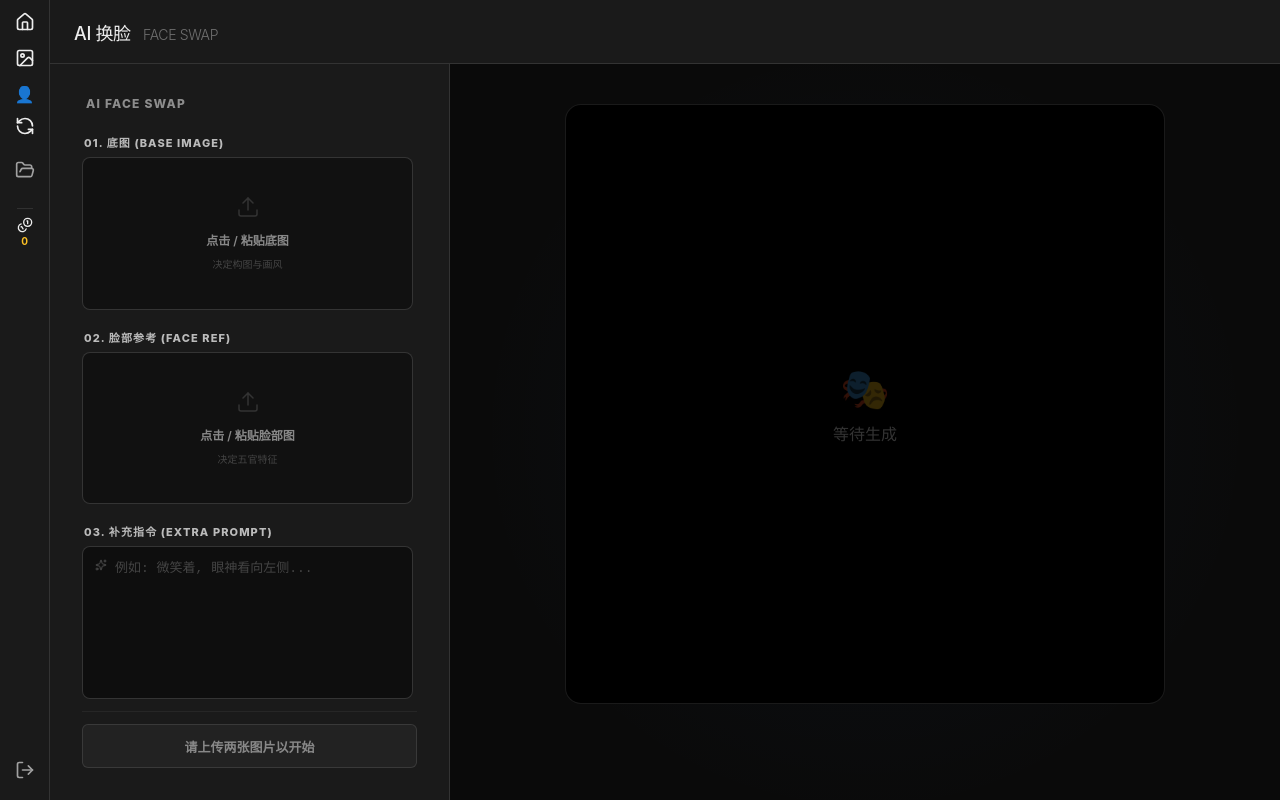
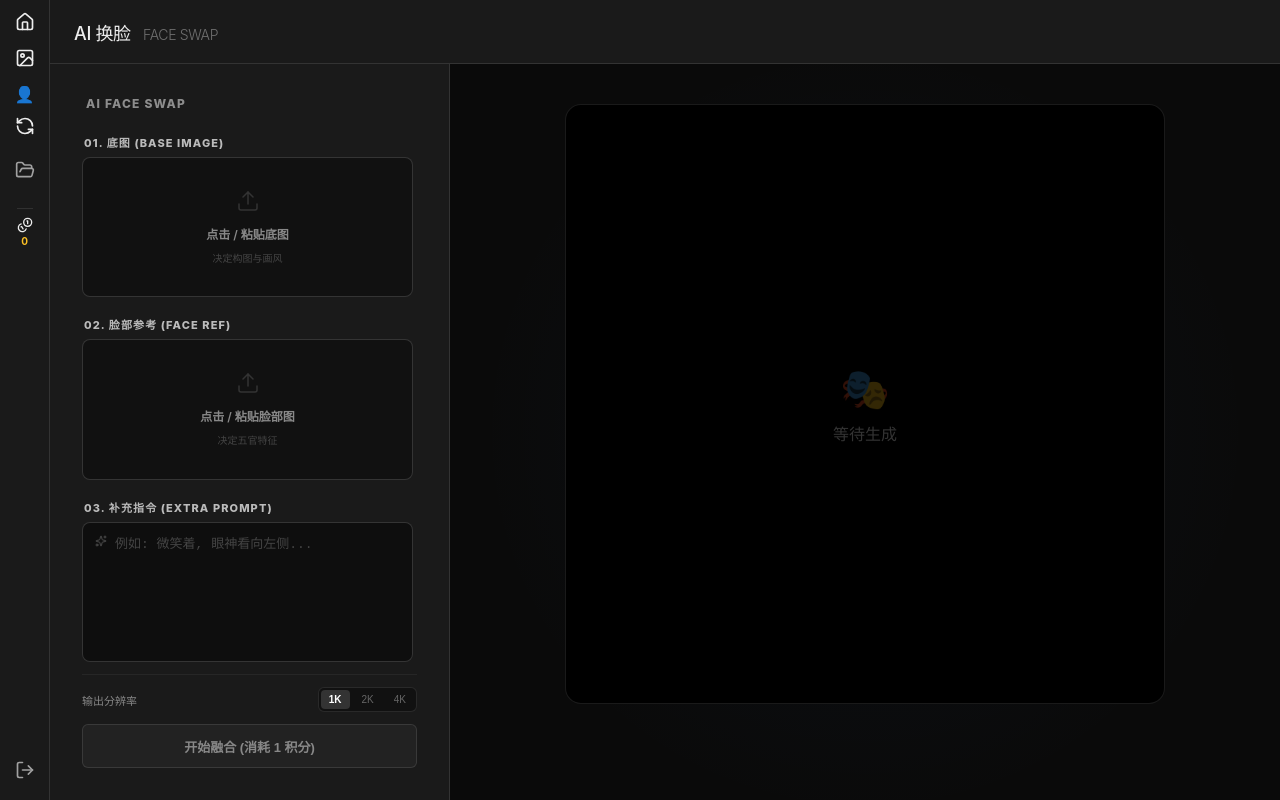
Before and after one commit to kikkbyf/vds, a Next.js app: page /faceswap in a window 1280 px wide. Built offline with nearby package versions, Linux system fonts and the light colour scheme; no server answers.

Commit message:
加了换脸的分辨率

```diff
--- a/src/app/faceswap/page.tsx
+++ b/src/app/faceswap/page.tsx
@@ -9,6 +9,7 @@ export default function FaceSwapPage() {
     const [targetImage, setTargetImage] = useState<string | null>(null);
     const [faceImage, setFaceImage] = useState<string | null>(null);
     const [extraPrompt, setExtraPrompt] = useState<string>('');
+    const [imageSize, setImageSize] = useState<string>('1K');
     const [isGenerating, setIsGenerating] = useState(false);
     const [resultImage, setResultImage] = useState<string | null>(null);
 
@@ -24,7 +25,7 @@ export default function FaceSwapPage() {
                 body: JSON.stringify({
                     prompt: `Image 1 is the TARGET IMAGE (Base Style & Composition). Image 2 is the FACE REFERENCE.\n\nACTION: Perform a high-quality ID swap / Face Swap. replace the face of the main character in Image 1 with the face features from Image 2.\n\nCRITICAL RULES:\n1. KEEP the exact art style, lighting, color palette, and background of Image 1.\n2. KEEP the pose, expression (unless specified otherwise), and body type of Image 1.\n3. BLEND the new face naturally into the existing lighting environment of Image 1.\n4. If the User provided extra instructions, apply them subtly without breaking the above rules.\n\nOutput ONLY the modified Image 1.\n\nUSER EXTRA INSTRUCTION: ${extraPrompt || "None"}`,
                     images: [targetImage, faceImage],
-                    image_size: "1K",
+                    image_size: imageSize,
                     aspect_ratio: "1:1",
                     negative_prompt: "low quality, bad anatomy, worst quality, distortion, mutation"
                 }),
@@ -58,6 +59,7 @@ export default function FaceSwapPage() {
                             targetImage={targetImage} setTargetImage={setTargetImage}
                             faceImage={faceImage} setFaceImage={setFaceImage}
                             extraPrompt={extraPrompt} setExtraPrompt={setExtraPrompt}
+                            imageSize={imageSize} setImageSize={setImageSize}
                             onGenerate={handleFaceSwap}
                             isGenerating={isGenerating}
                         />
--- a/src/components/faceswap/FaceSwapEditor.tsx
+++ b/src/components/faceswap/FaceSwapEditor.tsx
@@ -10,6 +10,8 @@ interface Props {
     setFaceImage: (img: string | null) => void;
     extraPrompt: string;
     setExtraPrompt: (text: string) => void;
+    imageSize: string;
+    setImageSize: (size: string) => void;
     onGenerate: () => void;
     isGenerating: boolean;
 }
@@ -18,11 +20,19 @@ export function FaceSwapEditor({
     targetImage, setTargetImage,
     faceImage, setFaceImage,
     extraPrompt, setExtraPrompt,
+    imageSize, setImageSize,
     onGenerate, isGenerating
 }: Props) {
 
     const canGenerate = !!(targetImage && faceImage);
     const nextReplaceRef = useRef<'target' | 'face'>('target');
+
+    const getCost = () => {
+        const size = String(imageSize).toUpperCase();
+        if (size.includes('4K')) return 5;
+        if (size.includes('2K')) return 2;
+        return 1;
+    };
 
     // Global Paste Handler
     useEffect(() => {
@@ -156,12 +166,26 @@ export function FaceSwapEditor({
             </div>
 
             <div className="footer-actions">
+                <div className="control-row">
+                    <span className="control-label">输出分辨率</span>
+                    <div className="resolution-options">
+                        {['1K', '2K', '4K'].map((res) => (
+                            <button
+                                key={res}
+                                className={`res-btn ${imageSize === res ? 'active' : ''}`}
+                                onClick={() => setImageSize(res)}
+                            >
+                                {res}
+                            </button>
+                        ))}
+                    </div>
+                </div>
                 <button
                     onClick={onGenerate}
                     disabled={!canGenerate || isGenerating}
                     className={`bake-btn ${canGenerate ? 'primary' : ''}`}
                 >
-                    {isGenerating ? '正在融合...' : '请上传两张图片以开始'}
+                    {isGenerating ? '正在融合...' : `开始融合 (消耗 ${getCost()} 积分)`}
                 </button>
             </div>
 
@@ -285,7 +309,36 @@ export function FaceSwapEditor({
                 .face-swap-editor .magic-textarea::placeholder { color: #444; }
 
                 /* Footer */
-                .face-swap-editor .footer-actions { padding-top: 12px; border-top: 1px solid rgba(255,255,255,0.05); flex-shrink: 0; }
+                .face-swap-editor .footer-actions {
+                    padding-top: 12px;
+                    border-top: 1px solid rgba(255,255,255,0.05);
+                    flex-shrink: 0;
+                    display: flex;
+                    flex-direction: column;
+                    gap: 12px;
+                }
+                .face-swap-editor .control-row {
+                    display: flex;
+                    align-items: center;
+                    justify-content: space-between;
+                }
+                .face-swap-editor .control-label {
+                    font-size: 11px; color: #888; text-transform: uppercase;
+                }
+                .face-swap-editor .resolution-options {
+                    display: flex; gap: 4px;
+                    background: #111; padding: 2px; border-radius: 6px; border: 1px solid rgba(255,255,255,0.1);
+                }
+                .face-swap-editor .res-btn {
+                    background: transparent; border: none; color: #666;
+                    font-size: 10px; padding: 4px 8px; border-radius: 4px;
+                    cursor: pointer; transition: all 0.2s;
+                }
+                .face-swap-editor .res-btn:hover { color: #fff; }
+                .face-swap-editor .res-btn.active {
+                    background: #333; color: #fff; font-weight: 600;
+                }
+
                 .face-swap-editor .bake-btn {
                     width: 100%; height: 44px;
                     background: #222; border: 1px solid rgba(255,255,255,0.1);
```
